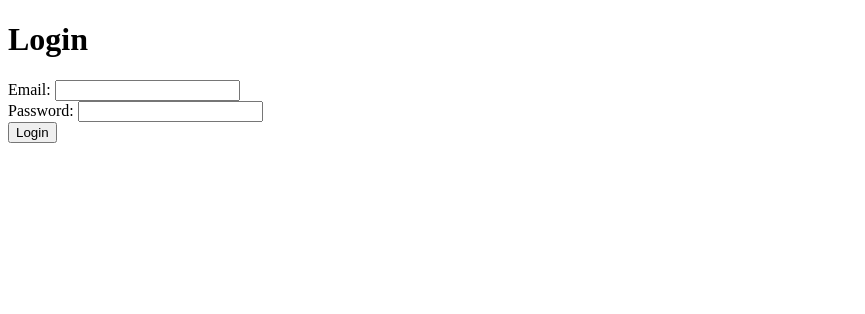
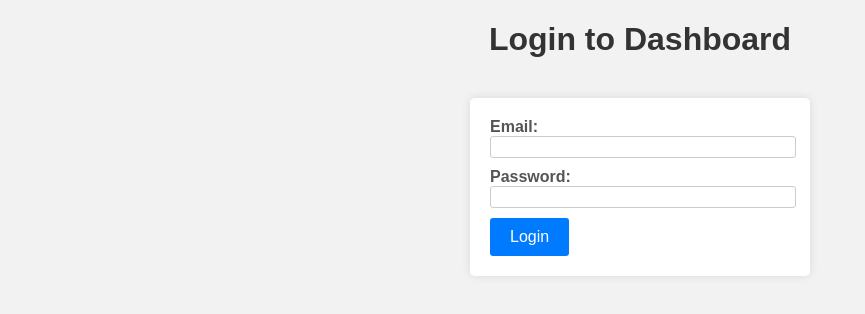
Before and after one commit to Mohamed-Amiir/Football-leagues, a website: page public/login/login.html in a window 1280 px wide. Shown: the whole page, without its empty margins (0-865 px from the left). Drawn offline with Linux system fonts and the light colour scheme.

Commit message:
Update the Dashboard style

```diff
--- a/public/Dashboard/dashboard-style.css
+++ b/public/Dashboard/dashboard-style.css
@@ -1,18 +1,54 @@
+/* dashboard-style.css */
 /* dashboard-style.css */
 body {
   font-family: Arial, sans-serif;
-  margin: 20px;
+  margin: 0;
+  padding: 0;
+  background-color: #f2f2f2; /* Change the background color for the page */
 }
+
 .buttons,
 .my-form {
   display: flex;
   margin: auto;
   justify-content: center; /* Center horizontally */
+  background-color: #ffffff; /* Change the background color for the forms */
+  border-radius: 10px; /* Add rounded corners to the forms */
+  padding: 20px;
+  box-shadow: 0 0 10px rgba(0, 0, 0, 0.1); /* Add a subtle box shadow */
+  width: 50%;
 }
 
 h2 {
   text-align: center;
+  color: #333; /* Change the text color for h2 headings */
 }
+
+/* Style for input fields in the forms */
+input[type="text"] {
+  padding: 10px; /* Increase padding for better appearance */
+  margin: 10px; /* Increase margin for better spacing */
+  border: 1px solid #ccc;
+  border-radius: 5px;
+  font-size: 16px;
+}
+
+/* Style for buttons in the forms */
+button {
+  padding: 10px 20px; /* Increase padding for better appearance */
+  background-color: #007bff;
+  color: #fff;
+  border: none;
+  border-radius: 5px;
+  cursor: pointer;
+  transition: background-color 0.3s;
+}
+
+button:hover {
+  background-color: #0056b3;
+}
+
+/* Your existing styling for .laliga, .pl, .seriea, and their child containers remains unchanged */
 
 .match {
   padding: 7px;
@@ -92,21 +128,3 @@ img {
   vertical-align: middle;
   height: 50px;
 }
-
-#add-match-form {
-  text-align: center;
-  margin: 20px;
-}
-
-input[type="text"] {
-  padding: 5px;
-  margin: 5px;
-}
-
-button {
-  padding: 5px 10px;
-  background-color: #007bff;
-  color: white;
-  border: none;
-  cursor: pointer;
-}
--- /dev/null
+++ b/public/login/login.css
@@ -0,0 +1,53 @@
+/* login.css */
+body {
+  font-family: Arial, sans-serif;
+  background-color: #f2f2f2;
+  margin: 0;
+  padding: 0;
+
+  height: 100vh;
+}
+
+h1 {
+  text-align: center;
+  color: #333;
+}
+
+#login {
+  margin: auto;
+  background-color: #fff;
+  padding: 20px;
+  border-radius: 5px;
+  box-shadow: 0 0 10px rgba(0, 0, 0, 0.1);
+  width: 300px;
+}
+
+label {
+  display: block;
+  font-weight: bold;
+  color: #555;
+}
+
+input[type="email"],
+input[type="password"] {
+  width: 100%;
+  margin-bottom: 10px;
+  border: 1px solid #ccc;
+  border-radius: 3px;
+  font-size: 16px;
+}
+
+button {
+  background-color: #007bff;
+  color: #fff;
+  padding: 10px 20px;
+  border: none;
+  border-radius: 3px;
+  font-size: 16px;
+  cursor: pointer;
+  transition: background-color 0.3s;
+}
+
+button:hover {
+  background-color: #0056b3;
+}
--- a/public/login/login.html
+++ b/public/login/login.html
@@ -4,10 +4,13 @@
 <head>
     <meta charset="UTF-8">
     <meta name="viewport" content="width=device-width, initial-scale=1.0">
+    <link rel="stylesheet" type="text/css" href="login.css">
+
     <title>Login</title>
 </head>
 <body>
-    <h1>Login</h1>
+    <h1>Login to Dashboard</h1>
+    <br>
     <form id="login" action="/login" method="POST">
         <label for="email">Email:</label>
         <input type="email" id="email" name="email" required><br>
```
Also changed, not shown: football.json (+1 -1 lines).
